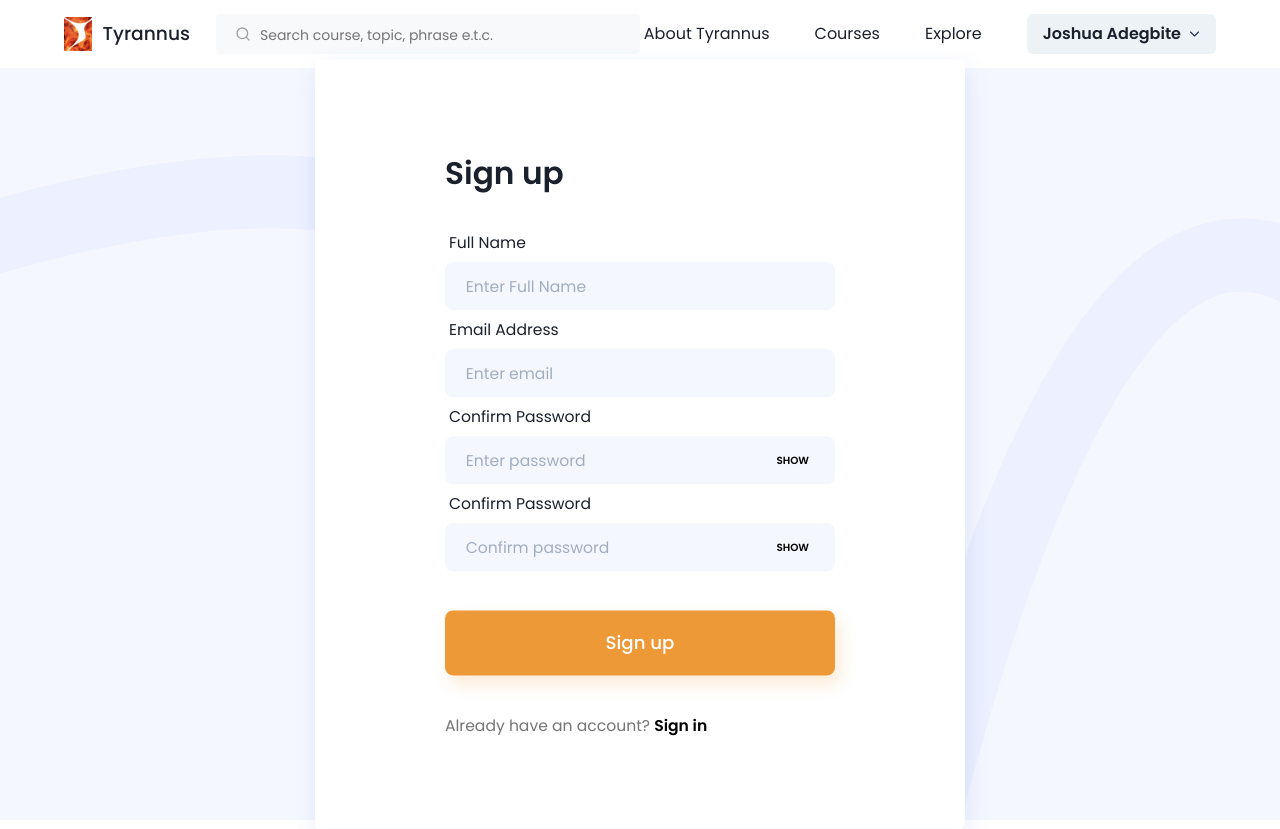
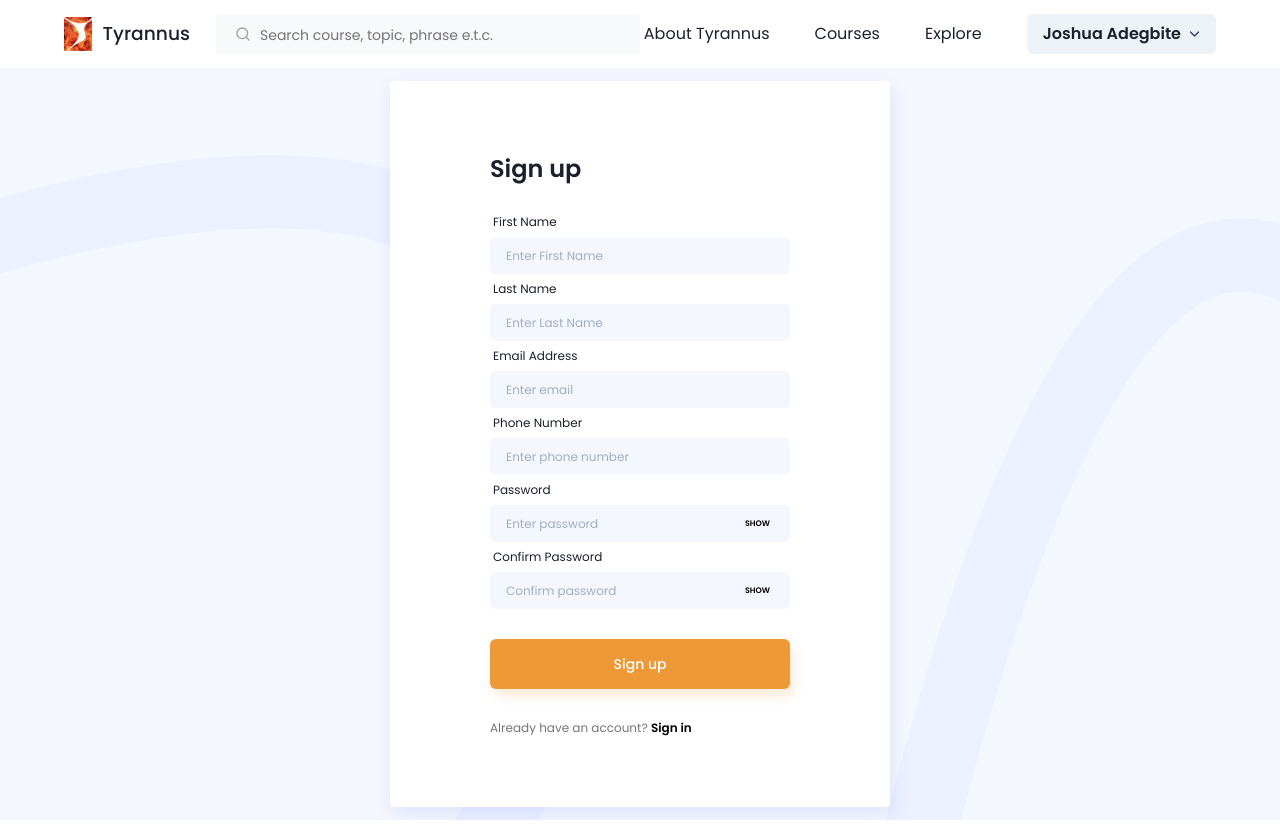
Before and after one commit to PaimoEmmanuel/school-of-tyrannus, a Next.js app: page /signup in a window 1280 px wide. Built offline with nearby package versions, Linux system fonts and the light colour scheme; no server answers.

Commit message:
set up signup endpoint

```diff
--- a/components/molecules/password.tsx
+++ b/components/molecules/password.tsx
@@ -33,7 +33,7 @@ const PasswordInput: React.FunctionComponent<IPasswordInputProps> = ({
       <Input
         value={props.value}
         onChange={props.onChange}
-        label={"Confirm Password"}
+        label={label}
         placeholder="Confirm password"
         {...props}
         pr="48px"
--- a/components/organisms/navigation-bar.tsx
+++ b/components/organisms/navigation-bar.tsx
@@ -34,21 +34,21 @@ const NavigationBar: React.FunctionComponent<INavigationBarProps> = (props) => {
         <NavSearch />
       </Flex>
       <Flex justifyContent="space-between" alignItems="center">
-        <Link href="" passHref>
+        <Link href="/about" passHref>
           <ChakraLink mr="45px">About Tyrannus</ChakraLink>
         </Link>
-        <Link href="" passHref>
+        <Link href="/courses" passHref>
           <ChakraLink mr="45px">Courses</ChakraLink>
         </Link>
-        <Link href="" passHref>
+        <Link href="/explore" passHref>
           <ChakraLink mr="45px">Explore</ChakraLink>
         </Link>
         {false ? (
           <>
-            <Link href="" passHref>
+            <Link href="/signin" passHref>
               <ChakraLink mr="45px">Sign in</ChakraLink>
             </Link>
-            <Link href="" passHref>
+            <Link href="/signup" passHref>
               <ChakraLink
                 h="42px"
                 w="128px"
--- a/package.json
+++ b/package.json
@@ -12,6 +12,7 @@
     "@chakra-ui/react": "^1.8.6",
     "@emotion/react": "^11.8.1",
     "@emotion/styled": "^11.8.1",
+    "axios": "^0.26.1",
     "framer-motion": "^4.1.17",
     "next": "12.1.0",
     "react": "17.0.2",
--- a/pages/signin.tsx
+++ b/pages/signin.tsx
@@ -26,7 +26,6 @@ const Signin: NextPage = () => {
         >
           <Box
             // pending removal
-            transform="scale(1.3)"
             as="form"
             boxShadow="2px 7px 18px rgba(67, 108, 212, 0.13);"
             p="70px 100px"
--- a/pages/signup.tsx
+++ b/pages/signup.tsx
@@ -7,12 +7,31 @@ import SigninBg from "../components/molecules/signin-bg";
 import { useState } from "react";
 import Link from "next/link";
 import PasswordInput from "../components/molecules/password";
+import { signUp } from "../services/auth";
 
 const Signup: NextPage = () => {
-  const [email, setEmail] = useState("");
-  const [fullname, setFullname] = useState("");
+  const [emailAddress, setEmailAddress] = useState("");
+  const [firstName, setFirstName] = useState("");
+  const [lastName, setLastName] = useState("");
+  const [phoneNumber, setPhoneNumber] = useState("");
   const [password, setPassword] = useState("");
   const [confirmPassword, setConfirmPassword] = useState("");
+  const handleSignIn = () => {
+    signUp({
+      firstName,
+      lastName,
+      phoneNumber,
+      emailAddress: emailAddress,
+      password,
+      gender: "male",
+    })
+      .then((res) => {
+        console.log(res.data);
+      })
+      .catch((err) => {
+        console.log("error", err);
+      });
+  };
   return (
     <>
       <Head>
@@ -29,7 +48,6 @@ const Signup: NextPage = () => {
         >
           <Box
             // pending removal
-            transform="scale(1.3)"
             as="form"
             boxShadow="2px 7px 18px rgba(67, 108, 212, 0.13);"
             p="70px 100px"
@@ -41,24 +59,44 @@ const Signup: NextPage = () => {
               Sign up
             </Text>
             <Input
-              value={fullname}
+              value={firstName}
               onChange={(e) => {
-                setFullname(e.target.value);
+                setFirstName(e.target.value);
               }}
-              label={"Full Name"}
-              placeholder="Enter Full Name"
+              label={"First Name"}
+              placeholder="Enter First Name"
               type="text"
-              name="full-name"
+              name="first-name"
             />
             <Input
-              value={email}
+              value={lastName}
               onChange={(e) => {
-                setEmail(e.target.value);
+                setLastName(e.target.value);
+              }}
+              label={"Last Name"}
+              placeholder="Enter Last Name"
+              type="text"
+              name="last-name"
+            />
+            <Input
+              value={emailAddress}
+              onChange={(e) => {
+                setEmailAddress(e.target.value);
               }}
               label={"Email Address"}
               placeholder="Enter email"
               type="email"
               name="email"
+            />
+            <Input
+              value={phoneNumber}
+              onChange={(e) => {
+                setPhoneNumber(e.target.value);
+              }}
+              label={"Phone Number"}
+              placeholder="Enter phone number"
+              type="text"
+              name="phone-number"
             />
             <PasswordInput
               value={password}
@@ -95,6 +133,7 @@ const Signup: NextPage = () => {
               }}
               onClick={(e) => {
                 e.preventDefault();
+                handleSignIn();
               }}
             >
               Sign up
--- /dev/null
+++ b/services/auth.ts
@@ -0,0 +1,15 @@
+import { request } from ".";
+import { ILoginRequest, ISignUpRequest } from "./types";
+
+
+export const signUp = (reqBody: ISignUpRequest) => {
+    return request.post(`/User/Save`, reqBody);
+};
+
+export const signIn = (reqBody: ILoginRequest) => {
+    return request.post(`/Auth/Login'`, reqBody);
+};
+
+export const signOut = () => {
+    return request.post(`/Auth/Logout`);
+};
--- /dev/null
+++ b/services/index.ts
@@ -0,0 +1,7 @@
+import axios from "axios";
+
+export const request = axios.create({
+    baseURL: process.env.NEXT_PUBLIC_API_BASE_URL,
+    withCredentials: true,
+    timeout: 60000,
+});
--- /dev/null
+++ b/services/types.ts
@@ -0,0 +1,13 @@
+export interface ILoginRequest {
+    email: string,
+    password: string
+}
+
+export interface ISignUpRequest {
+    firstName: string,
+    lastName: string,
+    emailAddress: string
+    gender: string,
+    phoneNumber: string,
+    password: string
+}
```
Also changed, not shown: 1 other file (tests, documents, lock files or other folders).
